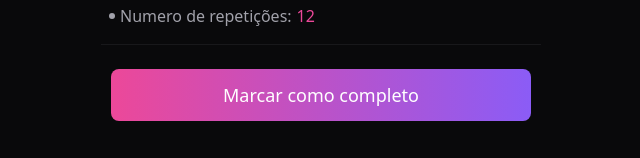
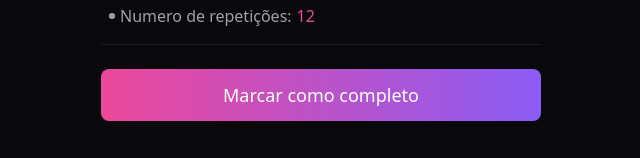
Before and after one commit to Luccas-costa/In.orbit, a Next.js app: page / in a window 1280 px wide. Shown: the part 1001-1159 px from the top of the page, without its empty margins (319-959 px from the left). Built offline with nearby package versions, Linux system fonts and the light colour scheme.

Commit message:
corrigindo button

```diff
--- a/src/components/expanded.tsx
+++ b/src/components/expanded.tsx
@@ -61,7 +61,7 @@ export default function Expanded({
         </ul>
       </div>
       <Separator />
-      <button className="mx-auto mt-2 w-[420px] rounded-lg bg-gradient-to-r from-pink-500 to-violet-500 py-3 text-lg font-medium text-white">
+      <button className="mx-auto mt-2 w-[100%] rounded-lg bg-gradient-to-r from-pink-500 to-violet-500 py-3 text-lg font-medium text-white">
         Marcar como completo
       </button>
     </div>
```
